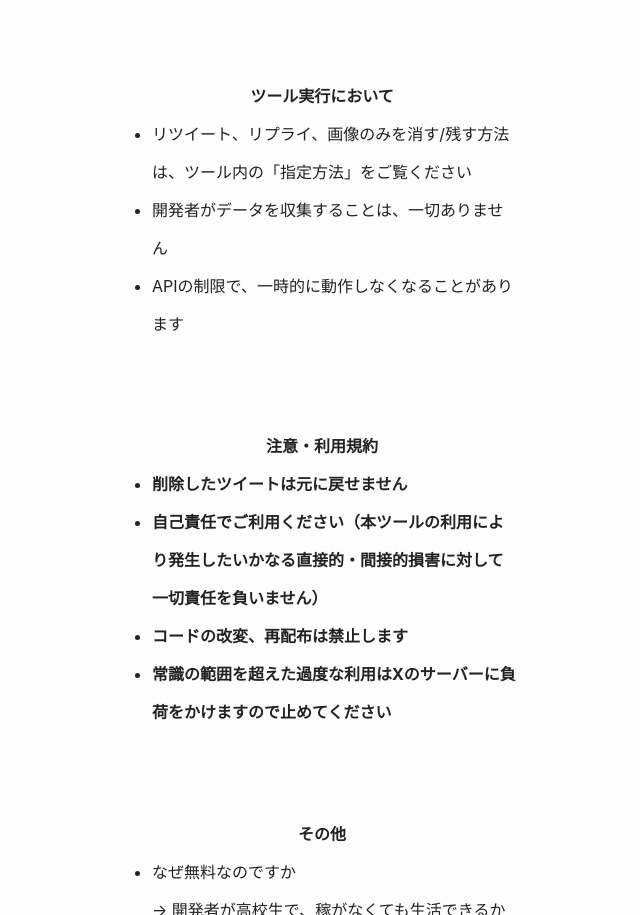
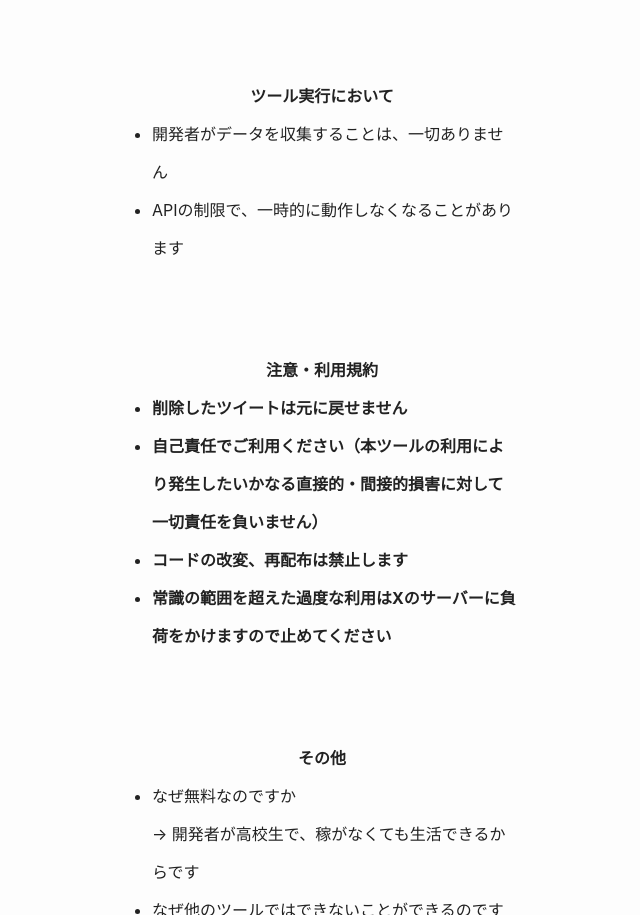
Before and after one commit to x-delete/x-delete.github.io, a plain HTML site: page beta.html in a window 1280 px wide. Shown: the part 1383-2298 px from the top of the page, without its empty margins (318-958 px from the left). Drawn offline with nearby package versions, Linux system fonts and the light colour scheme.

Commit message:
Update beta.html

```diff
--- a/beta.html
+++ b/beta.html
@@ -226,7 +226,6 @@
             <div class="content_inner2">
                 <h2>ツール実行において</h2>
                 <ul>
-                    <li>リツイート、リプライ、画像のみを消す/残す方法は、ツール内の「指定方法」をご覧ください</li>
                     <li>開発者がデータを収集することは、一切ありません</li>
                     <li>APIの制限で、一時的に動作しなくなることがあります</li>
                 </ul>
```
